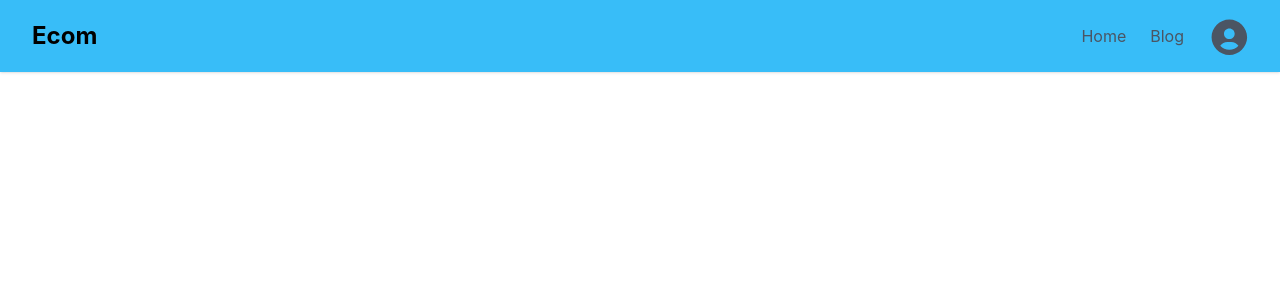
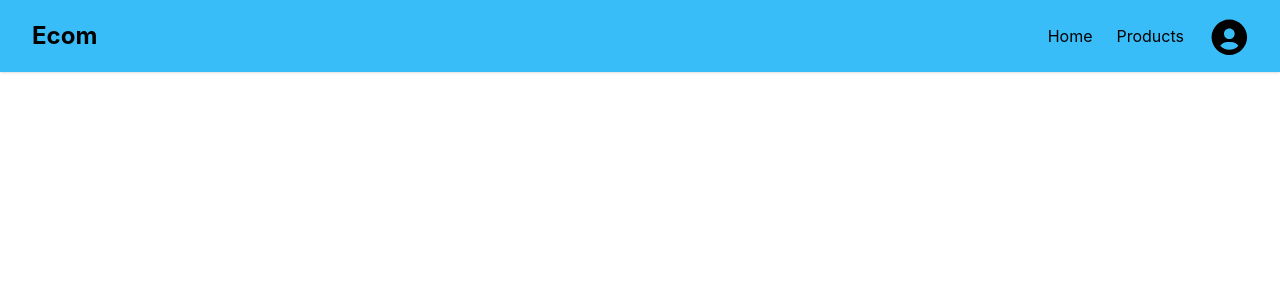
Before and after one commit to sahil-kumar99/ecom-frontend, a React (Create React App) app: page / in a window 1280 px wide. Shown: the top 300 px of the page. Built offline with nearby package versions, Linux system fonts and the light colour scheme.

Commit message:
updated navbar

```diff
--- a/src/App.js
+++ b/src/App.js
@@ -1,6 +1,7 @@
 import { BrowserRouter, Routes, Route } from "react-router-dom";
 import "./App.css";
-import { store } from "./store";
+import { store, persistor } from "./store";
+import { PersistGate } from "redux-persist/integration/react";
 import { Toaster } from "react-hot-toast";
 import { Provider } from "react-redux";
 import Login from "./components/Login";
@@ -12,11 +13,13 @@ function App() {
     <BrowserRouter>
       <Toaster />
       <Provider store={store}>
-        <Routes>
-          <Route path="/" element={<Home />} />
-          <Route path="/login" element={<Login />} />
-          <Route path="/signup" element={<Signup />} />
-        </Routes>
+        <PersistGate persistor={persistor}>
+          <Routes>
+            <Route path="/" element={<Home />} />
+            <Route path="/login" element={<Login />} />
+            <Route path="/signup" element={<Signup />} />
+          </Routes>
+        </PersistGate>
       </Provider>
     </BrowserRouter>
   );
--- a/src/components/Login.jsx
+++ b/src/components/Login.jsx
@@ -35,10 +35,10 @@ function Login() {
     }
   };
   return (
-    <div className="min-h-screen flex items-center justify-center bg-gray-100">
+    <div className="min-h-screen flex items-center justify-center bg-sky-200">
       <div className="bg-white p-8 rounded shadow-md w-96">
         <h2 className="text-2xl font-semibold text-center mb-4">
-          Log In to store
+          Log In to account
         </h2>
         <form onSubmit={handleSubmit}>
           <div className="mb-4">
@@ -79,9 +79,14 @@ function Login() {
           </div>
           <p className="text-gray-500 text-sm text-center">
             Not have an account?
-            <a href="/signup" className="text-blue-500 hover:underline">
+            <button
+              onClick={() => {
+                navigate("/signup");
+              }}
+              className="text-blue-500 hover:underline"
+            >
               Signup
-            </a>
+            </button>
           </p>
         </form>
       </div>
--- a/src/components/Navbar.jsx
+++ b/src/components/Navbar.jsx
@@ -14,6 +14,7 @@ export const NavBar = () => {
   const handleLogout = () => {
     dispatch(LOGOUT());
     localStorage.removeItem("user");
+    localStorage.removeItem("persist:user");
     navigate("/login");
   };
   return (
@@ -69,14 +70,14 @@ export const NavBar = () => {
             }`}
           >
             <ul className="items-center justify-center space-y-8 md:flex md:space-x-6 md:space-y-0">
-              <li className="text-gray-600 hover:text-blue-600">
+              <li className="text-black hover:text-blue-600">
                 <a href="/">Home</a>
               </li>
-              <li className="text-gray-600 hover:text-blue-600">
-                <a href="#">Blog</a>
+              <li className="text-black hover:text-blue-600">
+                <a href="#">Products</a>
               </li>
               <li
-                className="text-gray-600 hover:text-blue-600 relative"
+                className="text-black hover:text-blue-600 relative"
                 onMouseEnter={() => setShowDropdown(true)}
                 onMouseLeave={() => setShowDropdown(false)}
               >
--- a/src/components/Signup.jsx
+++ b/src/components/Signup.jsx
@@ -35,7 +35,7 @@ function Signup() {
   };
 
   return (
-    <div className="min-h-screen flex items-center justify-center bg-gray-100">
+    <div className="min-h-screen flex items-center justify-center bg-sky-200">
       <div className="bg-white p-8 rounded shadow-md w-96">
         <h2 className="text-2xl font-semibold text-center mb-4">
           Create an account
@@ -90,9 +90,14 @@ function Signup() {
           </div>
           <p className="text-gray-500 text-sm text-center">
             Already have an account?
-            <a href="/login" className="text-blue-500 hover:underline">
+            <button
+              onClick={() => {
+                navigate("/login");
+              }}
+              className="text-blue-500 hover:underline"
+            >
               LogIn
-            </a>
+            </button>
           </p>
         </form>
       </div>
```
